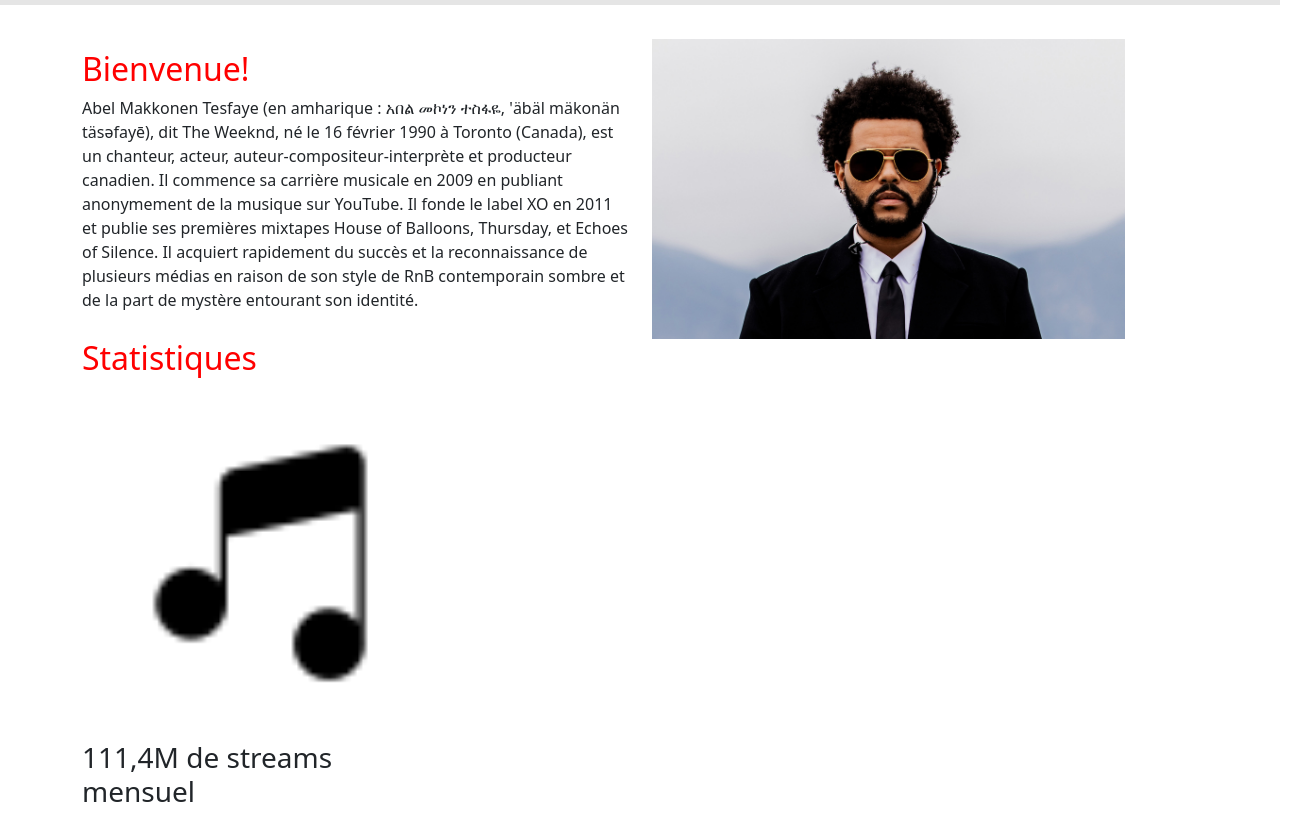
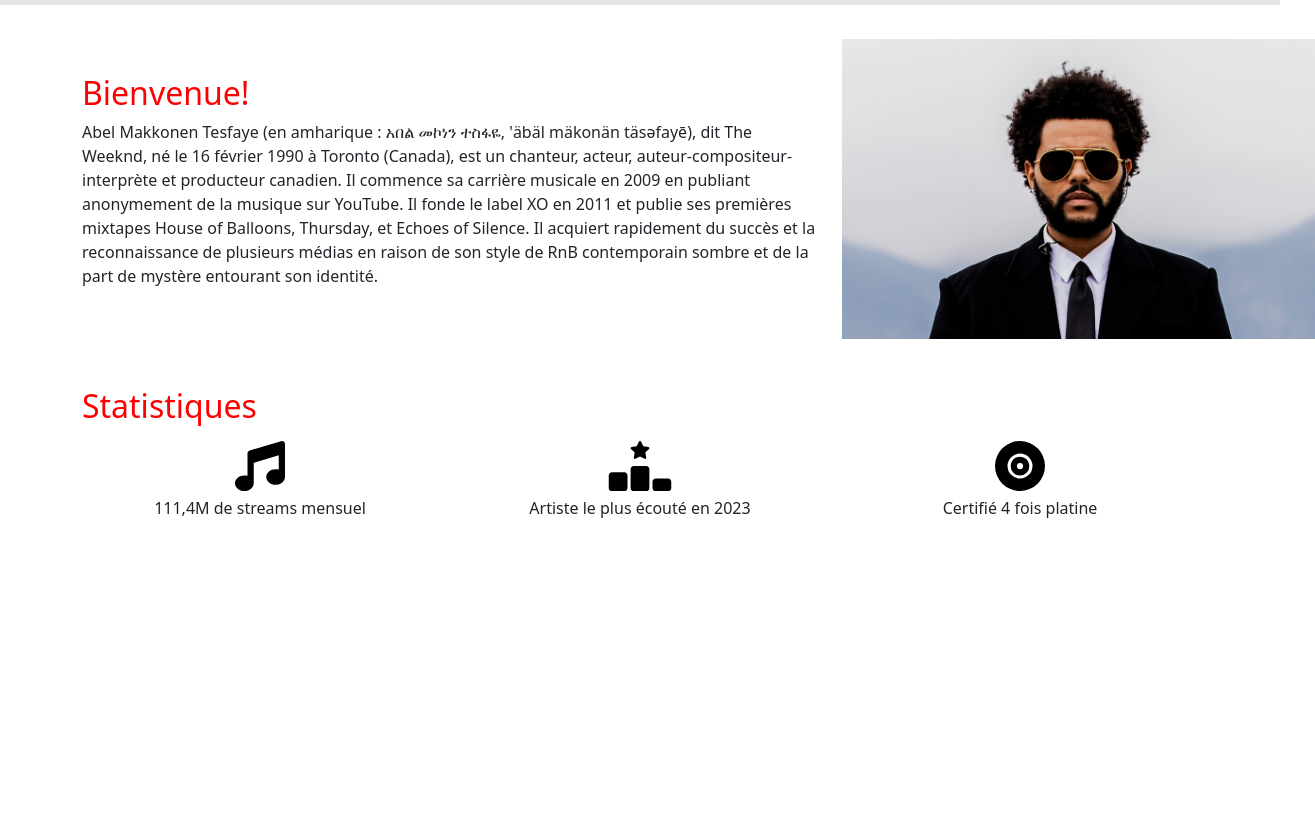
Before and after one commit to LalouGH/r408_git, a plain HTML site: page index.html in a window 1280 px wide. Shown: the part 91-908 px from the top of the page, 1315 px wide, since content can reach past the window. After the commit the page ends 800 px from the top, so only its background shows below. Drawn offline with Linux system fonts and the light colour scheme.

Commit message:
ajustement des statistiques

```diff
--- a/css/style.css
+++ b/css/style.css
@@ -44,3 +44,7 @@ header {
 h2{
     color: #ff0000;
 }
+
+#icon{
+    height: 50px;
+}
--- a/index.html
+++ b/index.html
@@ -39,7 +39,7 @@
   </header>
   <div class="container">
     <div class="row">
-      <div class="col-md-6 d-flex flex-column justify-content-center">
+      <div class="col-md-8 d-flex flex-column justify-content-center">
         <h2>Bienvenue!</h2>
         <p>Abel Makkonen Tesfaye (en amharique : አበል መኮነን ተስፋዬ, 'äbäl mäkonän täsəfayē), dit The Weeknd, né le 16
           février 1990 à Toronto (Canada), est un chanteur, acteur, auteur-compositeur-interprète et producteur
@@ -49,15 +49,23 @@
           Silence. Il acquiert rapidement du succès et la reconnaissance de plusieurs médias en raison de son style de
           RnB contemporain sombre et de la part de mystère entourant son identité.</p>
       </div>
-      <div class="col-md-6">
+      <div class="col-md-4">
         <img src="images/news/Weeknd-May-2021.jpg" id="hero-image" alt="">
       </div>
     </div>
-    <div class="row">
+    <div class="row my-5">
       <h2>Statistiques</h2>
-      <div class="col-md-4 d-flex flex-column align-center">
-        <img src="images/icons/icons8-music-notes-64.png" alt="">
-        <h3>111,4M de streams mensuel</h3>
+      <div class="col-md-4 d-flex flex-column align-center justify-content-center text-center">
+        <img src="images/icons/music-solid.svg" alt="" id="icon" class="my-2">
+        <h6>111,4M de streams mensuel</h6>
+      </div>
+      <div class="col-md-4 d-flex flex-column align-center justify-content-center text-center">
+        <img src="images/icons/ranking-star-solid.svg" alt="" id="icon" class="my-2">
+        <h6>Artiste le plus écouté en 2023</h6>
+      </div>
+      <div class="col-md-4 d-flex flex-column align-center justify-content-center text-center">
+        <img src="images/icons/record-vinyl-solid.svg" alt="" id="icon" class="my-2">
+        <h6>Certifié 4 fois platine</h6>
       </div>
     </div>
   </div>
```
Also changed, not shown: images/icons/icons8-music-notes-64.png (deleted), images/icons/music-solid.svg (added), images/icons/ranking-star-solid.svg (added), images/icons/record-vinyl-solid.svg (added).
